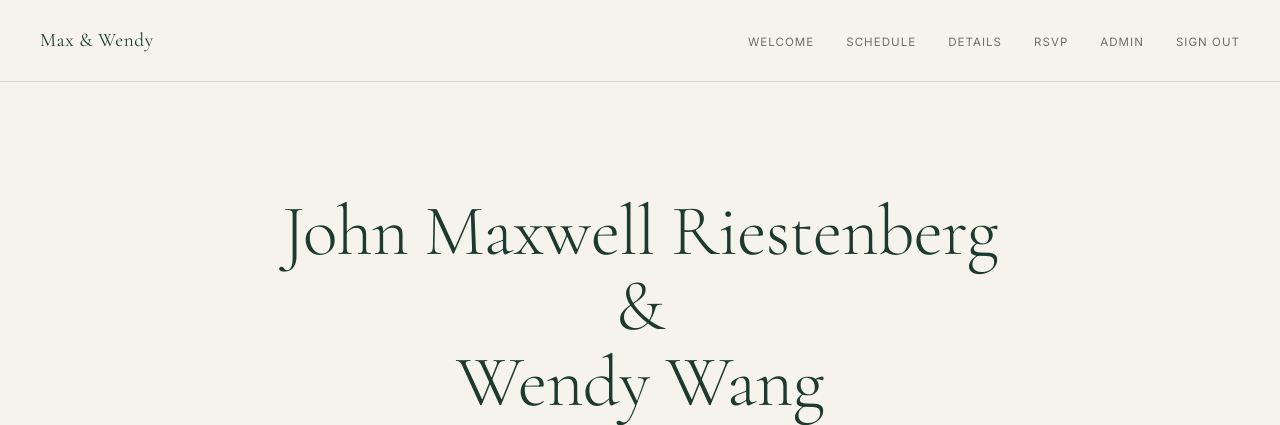
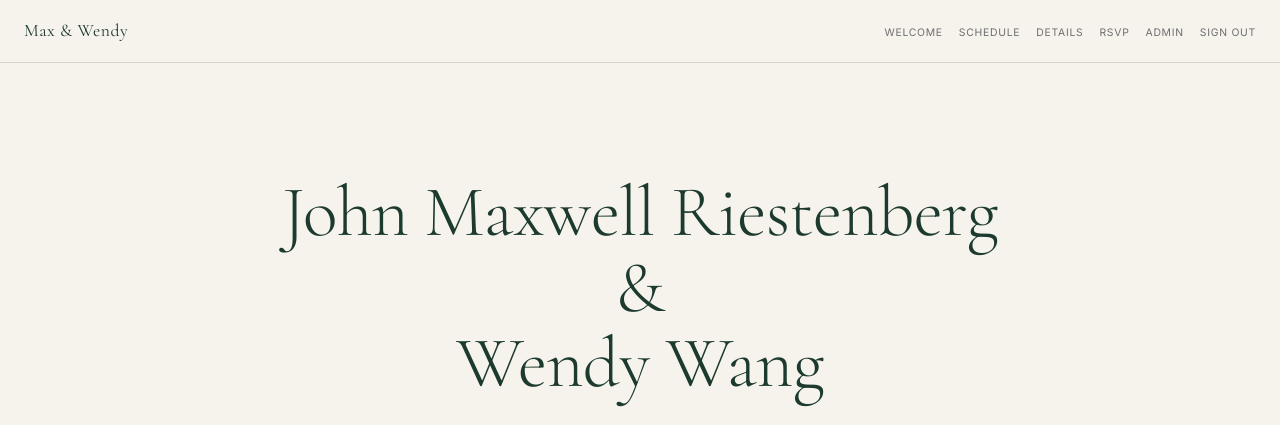
Before and after one commit to aMiss-aWry/wed, a Flask app: page / in a window 1280 px wide. Shown: the top 425 px of the page. Run offline with Flask 3, Linux system fonts and the light colour scheme; the visitor is signed in with stand-in values (Sample User, id 1).

Commit message:
Gracefully resize for window

```diff
--- a/static/style.css
+++ b/static/style.css
@@ -24,39 +24,58 @@ body {
 
 /* ── Navigation ── */
 nav {
-  padding: 1.5rem 2.5rem;
+  padding: 1rem 1.5rem;
   display: flex;
   justify-content: space-between;
   align-items: center;
   border-bottom: 1px solid var(--border);
+  gap: 1rem;
+  flex-wrap: nowrap;
 }
 
 .nav-brand {
   font-family: 'Cormorant Garamond', serif;
   font-weight: 400;
-  font-size: 1.2rem;
+  font-size: 1.1rem;
   color: var(--green);
   text-decoration: none;
   letter-spacing: 0.03em;
+  white-space: nowrap;
 }
 
 .nav-links {
   display: flex;
-  gap: 2rem;
+  gap: 1rem;
   list-style: none;
+  flex-wrap: nowrap;
+  align-items: center;
 }
 
 .nav-links a {
-  font-size: 0.72rem;
+  font-size: 0.65rem;
   font-weight: 400;
-  letter-spacing: 0.09em;
+  letter-spacing: 0.07em;
   text-transform: uppercase;
   color: var(--muted);
   text-decoration: none;
   transition: color 0.2s;
+  white-space: nowrap;
 }
 
 .nav-links a:hover { color: var(--green); }
+
+@media (max-width: 480px) {
+  .nav-brand {
+    font-size: 0.95rem;
+  }
+  .nav-links {
+    gap: 0.6rem;
+  }
+  .nav-links a {
+    font-size: 0.58rem;
+    letter-spacing: 0.04em;
+  }
+}
 
 /* ── Hero ── */
 .hero {
```
